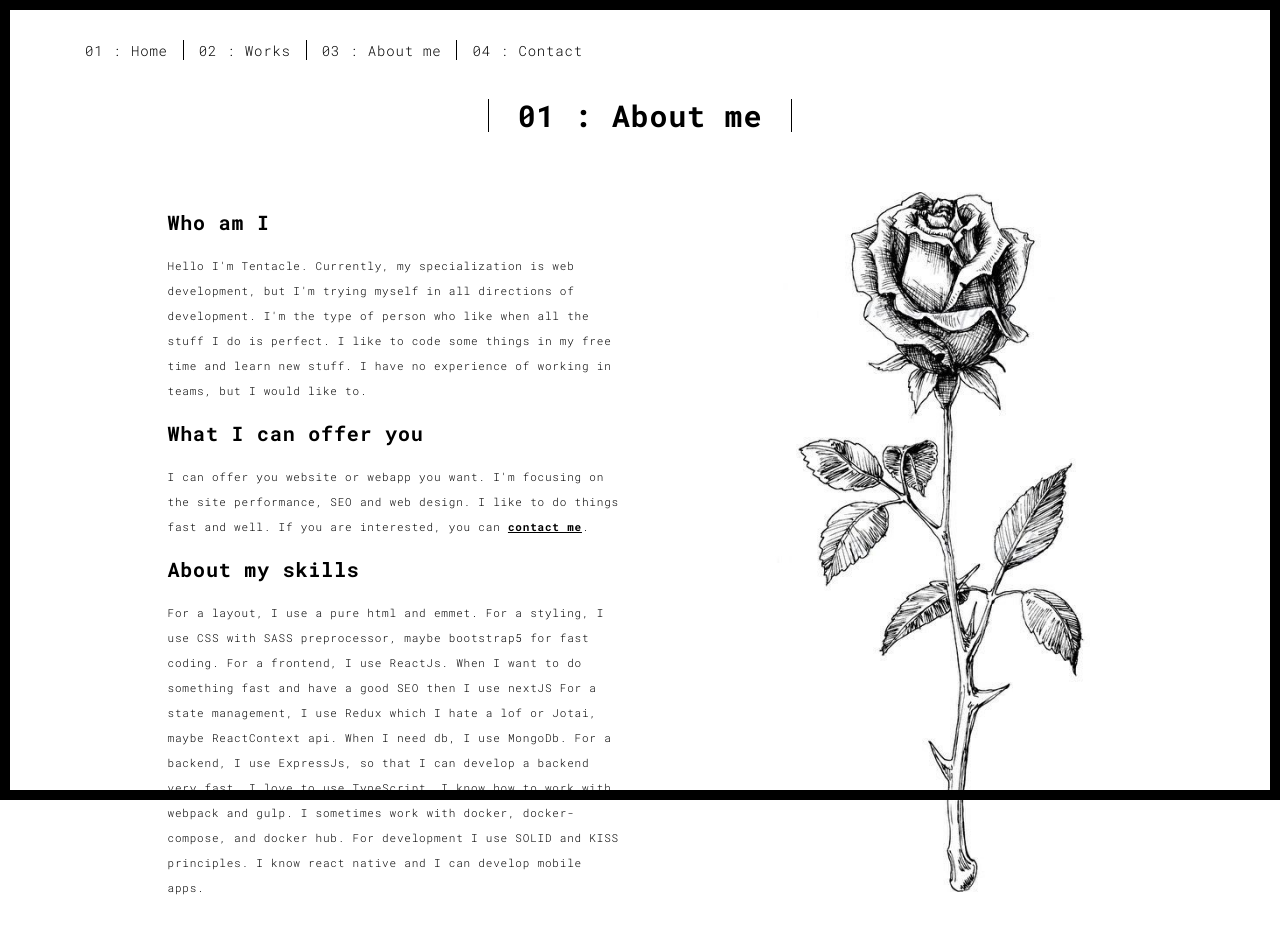
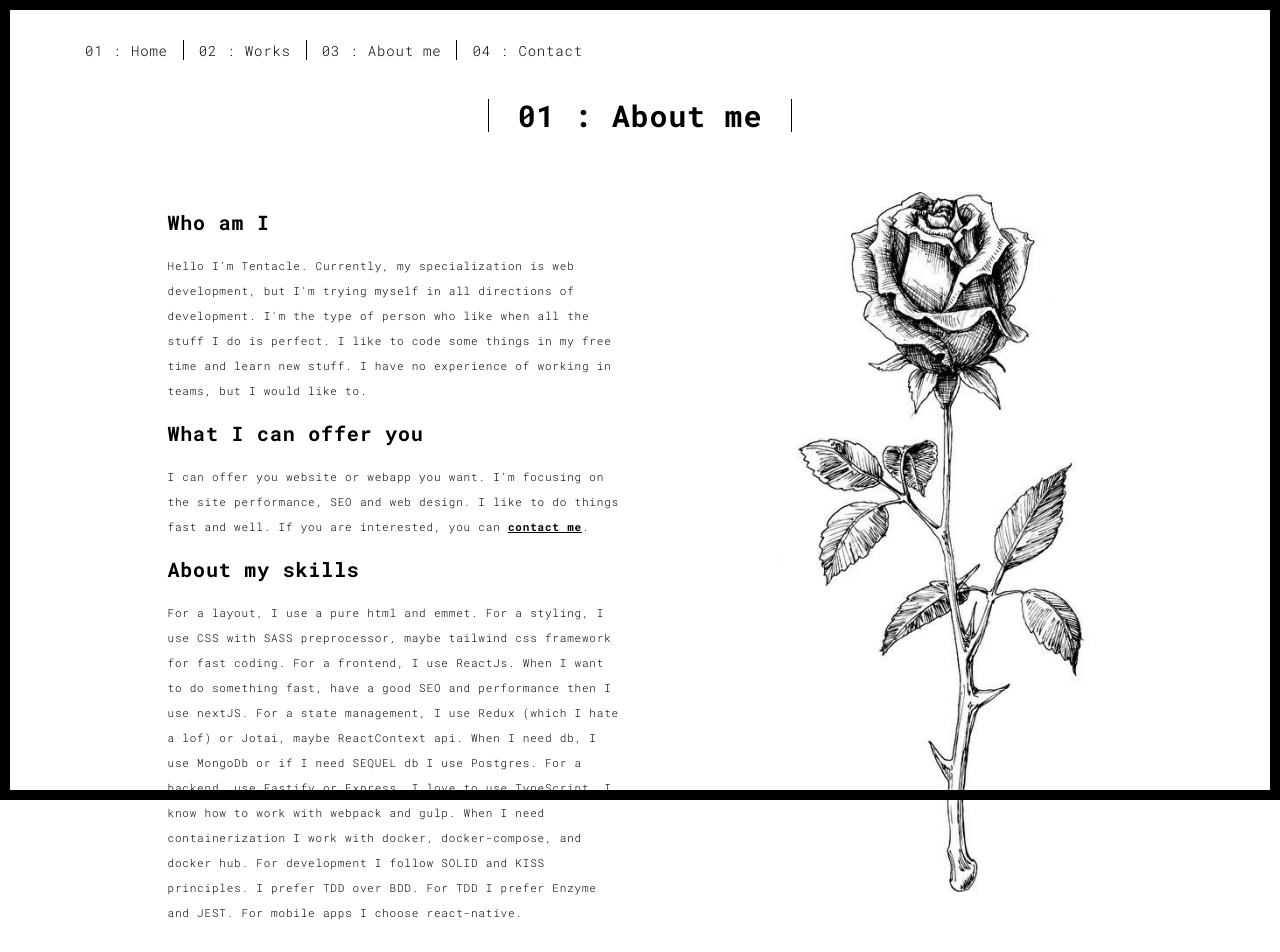
Before and after one commit to philosofonusus/ThePortfolio, a React (Create React App) app: page /about in a window 1280 px wide. Shown: the top 952 px of the page. Built offline with nearby package versions, Linux system fonts and the light colour scheme.

Commit message:
some changes

```diff
--- a/src/pages/AboutPage.js
+++ b/src/pages/AboutPage.js
@@ -48,15 +48,16 @@ const AboutPage = () => {
                                                 </h3>
                                                 <p>
                                                     For a layout, I use a pure html and emmet. For a styling, I use CSS with SASS preprocessor, maybe
-                                                    bootstrap5 for fast coding. For a frontend, I use ReactJs.
-                                                    When I want to do something fast and have a good SEO then I use nextJS
-                                                    For a state management, I use Redux which I hate a lof or Jotai, maybe ReactContext api.
-                                                    When I need db, I use MongoDb.
-                                                    For a backend, I use ExpressJs, so that
-                                                    I can develop a backend very fast. I love to use TypeScript.
-                                                    I know how to work with webpack and gulp. I sometimes work with docker,
-                                                    docker-compose, and docker hub. For development I use SOLID and KISS principles.
-                                                    I know react native and I can develop mobile apps.
+                                                    tailwind css framework for fast coding. For a frontend, I use ReactJs.
+                                                    When I want to do something fast, have a good SEO and performance then I use nextJS.
+                                                    For a state management, I use Redux (which I hate a lof) or Jotai, maybe ReactContext api.
+                                                    When I need db, I use MongoDb or if I need SEQUEL db I use Postgres.
+                                                    For a backend, use Fastify or Express.
+                                                    I love to use TypeScript.
+                                                    I know how to work with webpack and gulp. When I need containerization I work with docker,
+                                                    docker-compose, and docker hub. For development I follow SOLID and KISS principles.
+                                                    I prefer TDD over BDD. For TDD I prefer Enzyme and JEST.
+                                                    For mobile apps I choose react-native.
                                                 </p>
                                             </div>
                                             <div style={width < 992 ? {justifyContent: 'center', display: 'flex', marginTop: '40px'} :{paddingLeft: '10vw'}} className="col-xs-12 col-md-6">
```
Also changed, not shown: 1 other file (tests, documents, lock files or other folders).
